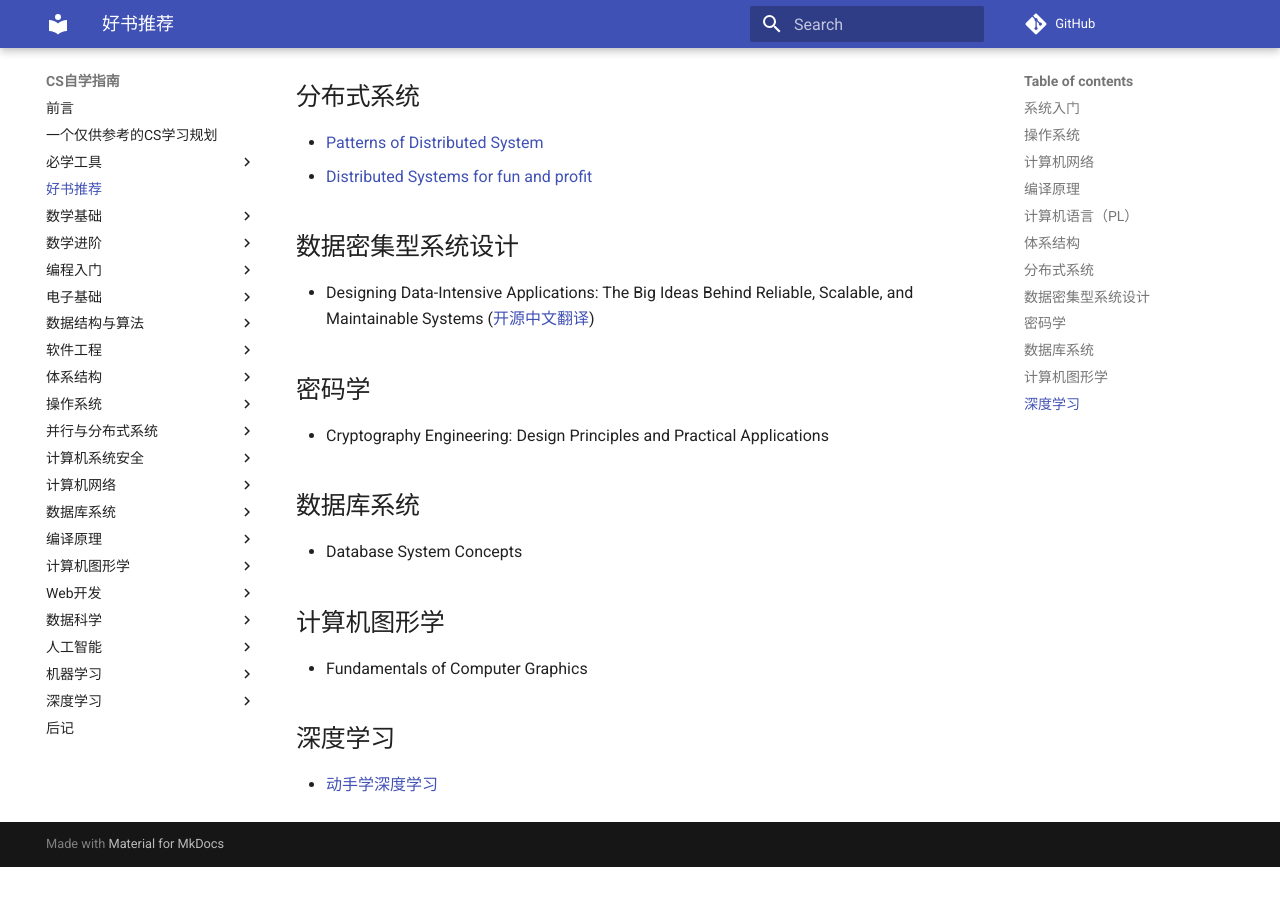
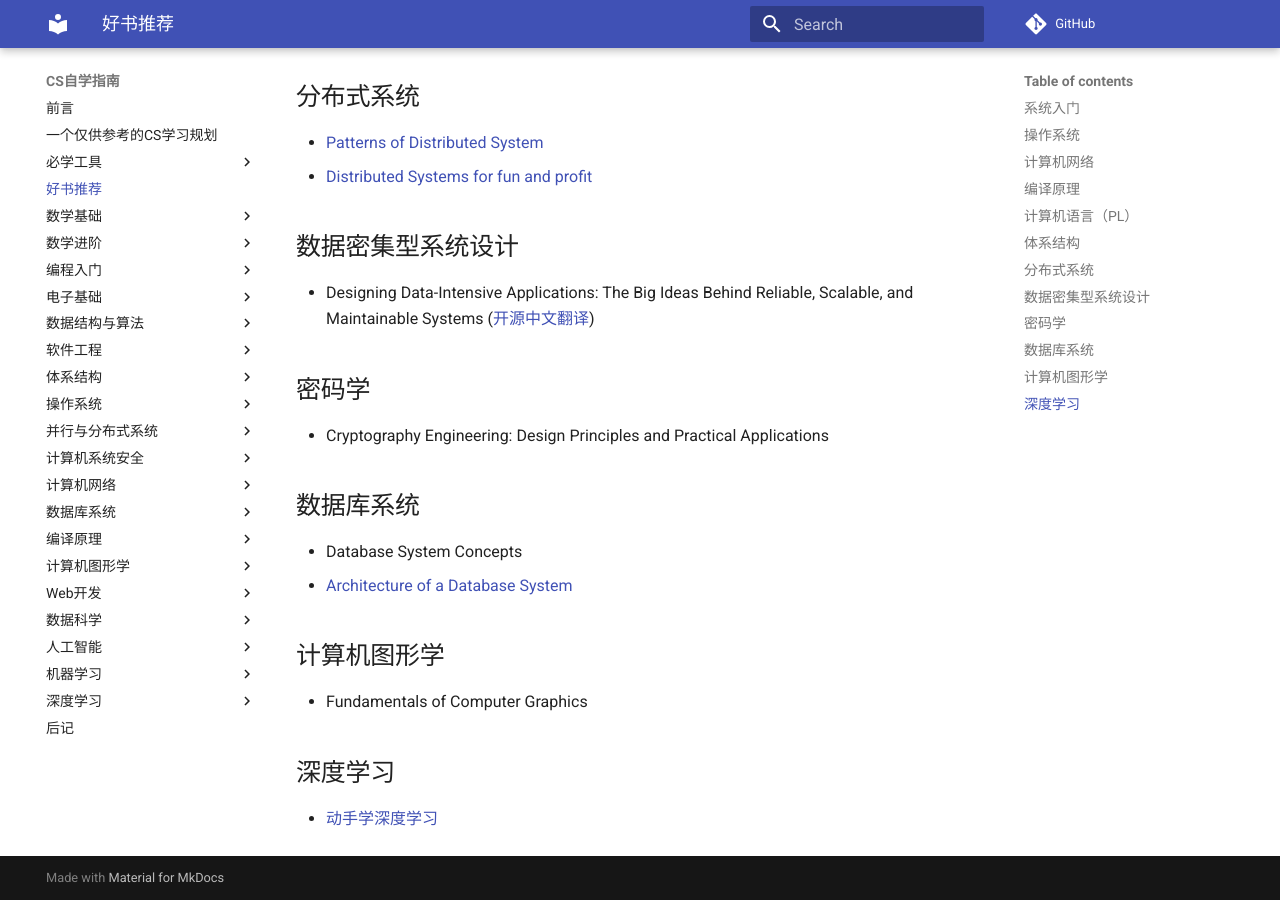
Before and after one commit to PKUFlyingPig/cs-self-learning, an MkDocs documentation site: the page built from docs/好书推荐.md, in a window 1280 px wide and 900 px high, scrolled down 1227 px. Built offline with MkDocs 1.6.1 and Material for MkDocs 9.7.7, drawn with Linux system fonts in a browser that asks for light colours; comment, search, counter and statistics services are not loaded; before the commit the page ends 2094 px from its top, so only the background shows below that.

Commit message:
add a book about database

```diff
--- a/docs/好书推荐.md
+++ b/docs/好书推荐.md
@@ -32,6 +32,7 @@
 - Cryptography Engineering: Design Principles and Practical Applications
 ## 数据库系统
 - Database System Concepts
+- [Architecture of a Database System](https://dsf.berkeley.edu/papers/fntdb07-architecture.pdf)
 ## 计算机图形学
 - Fundamentals of Computer Graphics
 ## 深度学习
```
